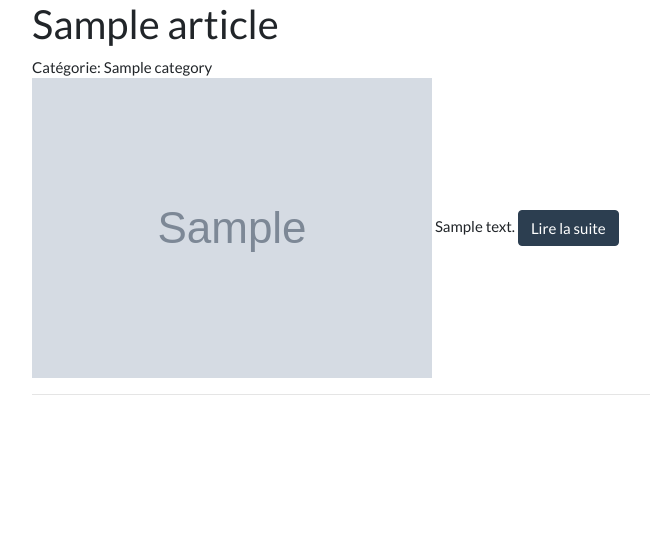
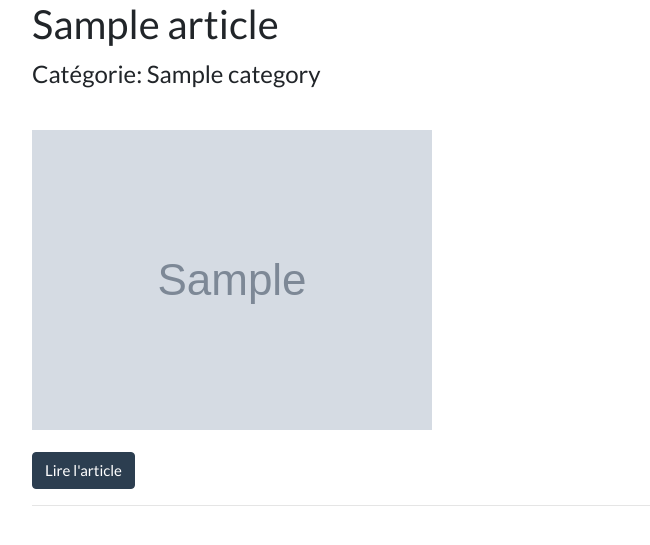
Before and after one commit to Algaiya/TiemDev-Blog, a Symfony app: template templates/blog/index.html.twig in a window 1280 px wide. Shown: the part 71-616 px from the top of the page, without its empty margins (53-703 px from the left). Run offline with Twig, Linux system fonts and the light colour scheme; the template is opened without the code that fills it: most values are stand-ins (such as "Sample title", 1, 10 or a date in 2020); grey boxes marked "Sample" are stand-in pictures; some libraries are stand-ins or nearby versions.

Commit message:
Commit lié au travail effectué lors de la soirée du 18/04

```diff
--- a/templates/base.html.twig
+++ b/templates/base.html.twig
@@ -5,7 +5,7 @@
         <title>{% block title %}Tiemoko's Blog{% endblock %}</title>
         <link rel="stylesheet" href="https://bootswatch.com/4/flatly/bootstrap.min.css">
         {% block stylesheets %}
-
+            <link rel="stylesheet" href="{{ asset('assets/css/base_twig.css') }}">
         {% endblock %}
 
         {% block javascripts %}
--- a/templates/blog/index.html.twig
+++ b/templates/blog/index.html.twig
@@ -7,12 +7,10 @@
         {% for article in articles %}
             <article>
                 <h2>{{ article.title }}</h2>
-                <div class="metadata">Catégorie: {{ article.category }}</div>
-                <div class="content">
-                    <img src="{{ article.image }}" alt="image de l'article.">
-                    {{ article.content | raw }}
-                    <a href="{{ path('blog_show', {'id': article.id} ) }}" class="btn btn-primary">Lire la suite</a>
-                </div>
+                <p class="category">Catégorie: {{ article.category }}</p>
+                <img src="{{ article.image }}" alt="image de l'article.">
+                <br><br>
+                <a href="{{ path('blog_show', {'id': article.id} ) }}" class="btn btn-primary">Lire l'article</a>
             </article>
             <hr>
         {% endfor %}
--- a/templates/blog/show.html.twig
+++ b/templates/blog/show.html.twig
@@ -1,4 +1,6 @@
 {% extends 'base.html.twig' %}
+
+{% block title %}Tiemoko's Blog{% endblock %}
 
 {% block stylesheets %}
     <link rel="stylesheet" href="{{ asset('assets/css/show_twig.css') }}">
```
Also changed, not shown: public/assets/css/base_twig.css (added).
